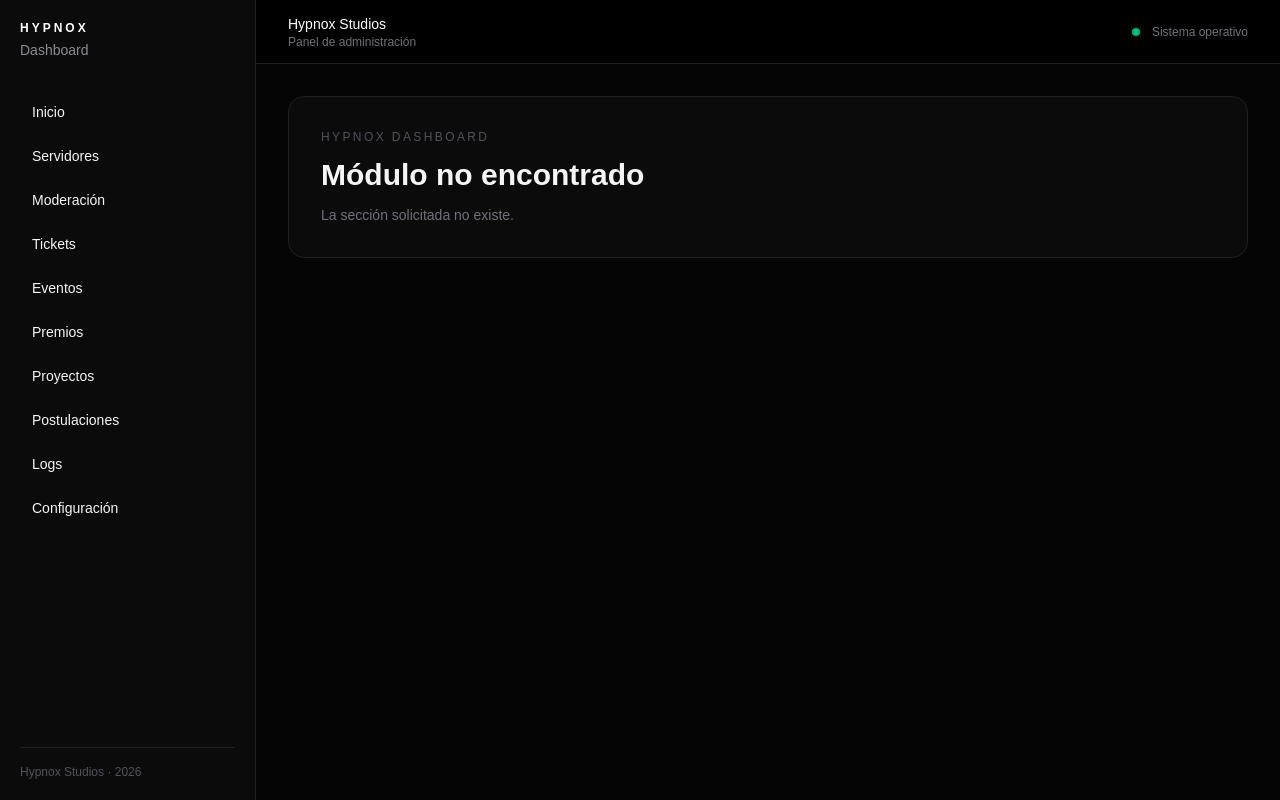
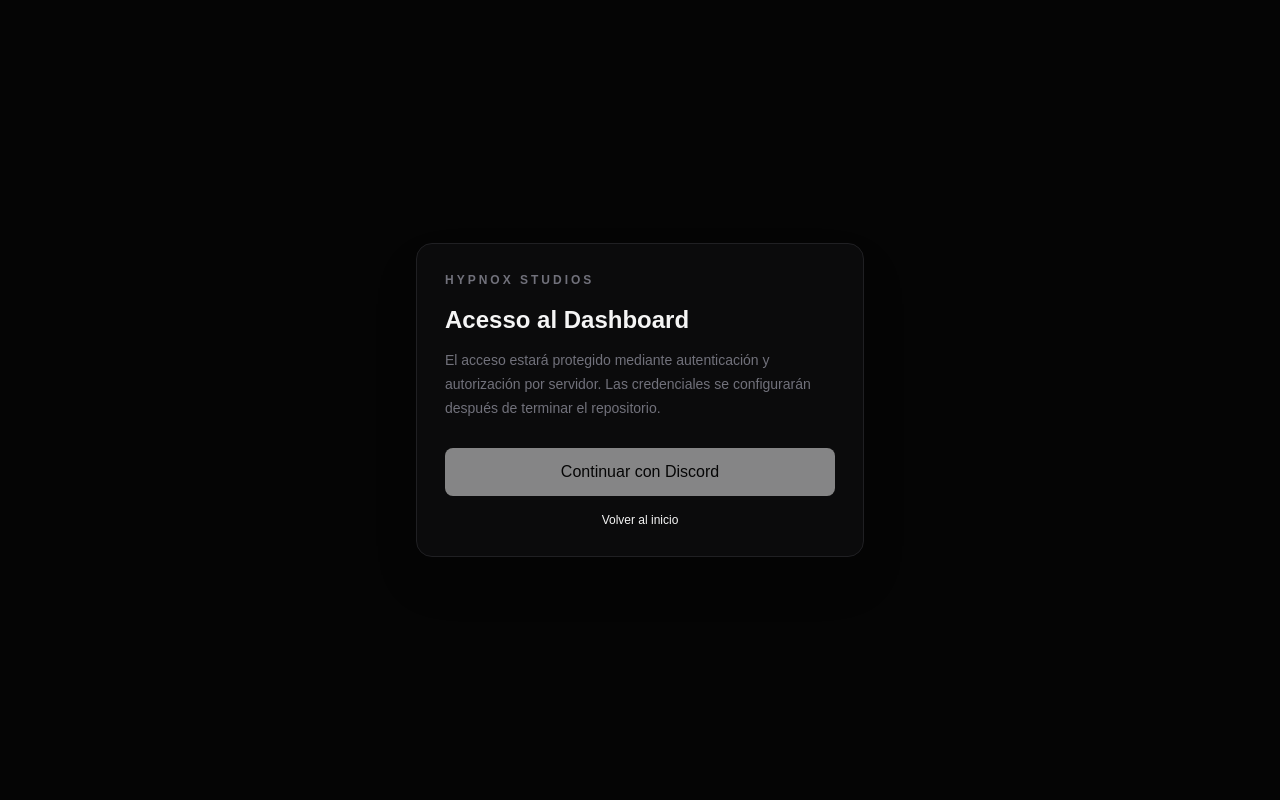
Before and after one commit to InochiNoYume/Hypnox-Dashboard, a Next.js app: page /login in a window 1280 px wide. Built offline with nearby package versions, Linux system fonts and the light colour scheme.

Commit message:
feat: add dashboard authentication entry screen

```diff
--- /dev/null
+++ b/src/app/login/page.tsx
@@ -0,0 +1,15 @@
+import Link from 'next/link';
+
+export default function LoginPage() {
+  return (
+    <main className="flex min-h-screen items-center justify-center bg-[var(--background)] p-6">
+      <section className="w-full max-w-md rounded-2xl border border-[var(--border)] bg-[var(--surface)] p-7 shadow-2xl">
+        <p className="text-xs font-semibold tracking-[0.25em] text-zinc-500">HYPNOX STUDIOS</p>
+        <h1 className="mt-4 text-2xl font-semibold">Acesso al Dashboard</h1>
+        <p className="mt-3 text-sm leading-6 text-zinc-500">El acceso estará protegido mediante autenticación y autorización por servidor. Las credenciales se configurarán después de terminar el repositorio.</p>
+        <button type="button" disabled className="mt-7 w-full rounded-lg bg-white px-4 py-3 text-sm font-medium text-black opacity-50">Continuar con Discord</button>
+        <Link href="/" className="mt-4 block text-center text-xs text-zinc-600 hover:text-zinc-300">Volver al inicio</Link>
+      </section>
+    </main>
+  );
+}
```
